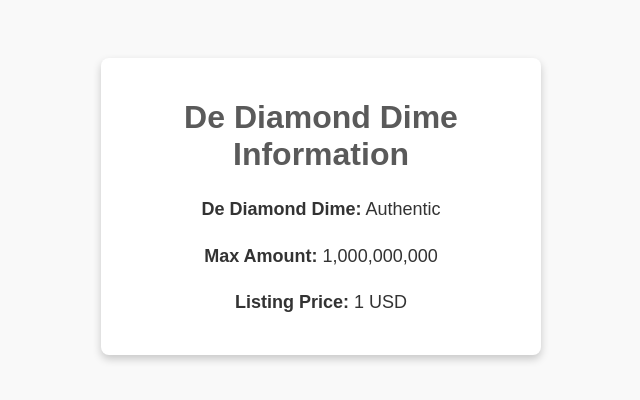
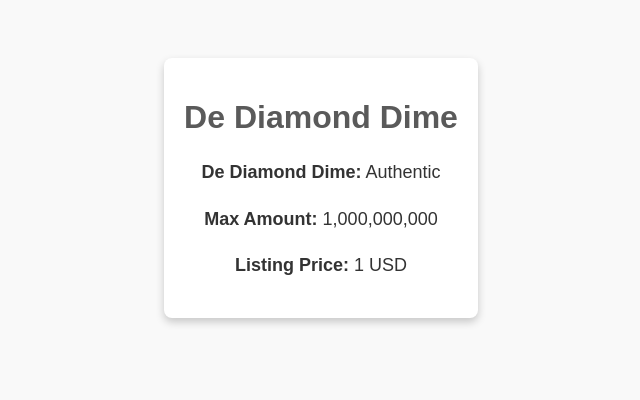
Before and after one commit to De-Digital-Dime/De-Digital-Dime, a plain HTML site: page index.html in a window 1280 px wide. Shown: the whole page, without its empty margins (319-959 px from the left). Drawn offline with Linux system fonts and the light colour scheme.

Commit message:
Update index.html

```diff
--- a/index.html
+++ b/index.html
@@ -3,7 +3,7 @@
 <head>
     <meta charset="UTF-8">
     <meta name="viewport" content="width=device-width, initial-scale=1.0">
-    <title>De Diamond Dime Information</title>
+    <title>De Diamond Dime</title>
     <style>
         body {
             font-family: Arial, sans-serif;
@@ -35,7 +35,7 @@
 <body>
 
     <div class="container">
-        <h1>De Diamond Dime Information</h1>
+        <h1>De Diamond Dime </h1>
         <div class="info">
             <p><strong>De Diamond Dime:</strong> Authentic</p>
             <p><strong>Max Amount:</strong> 1,000,000,000</p>
```
